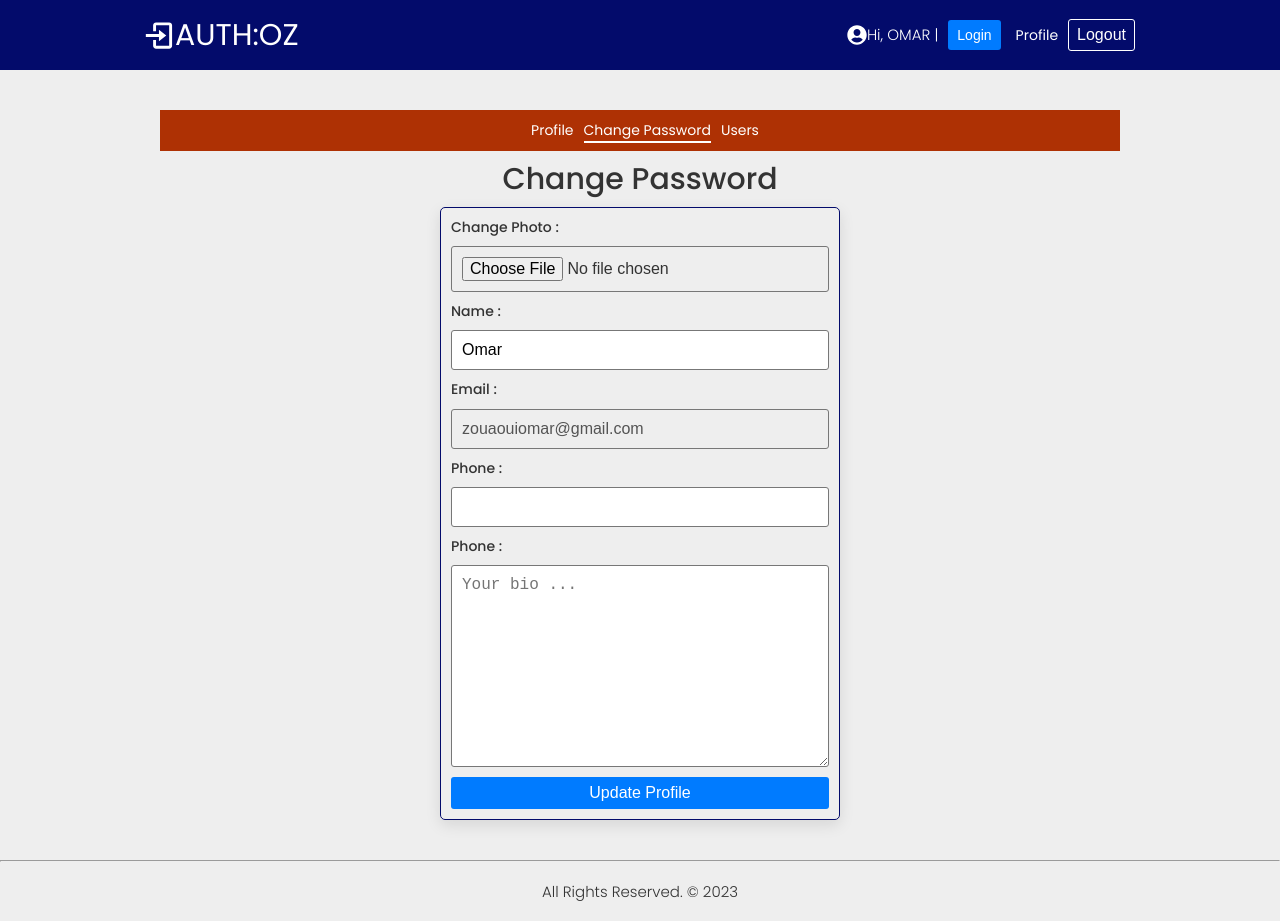
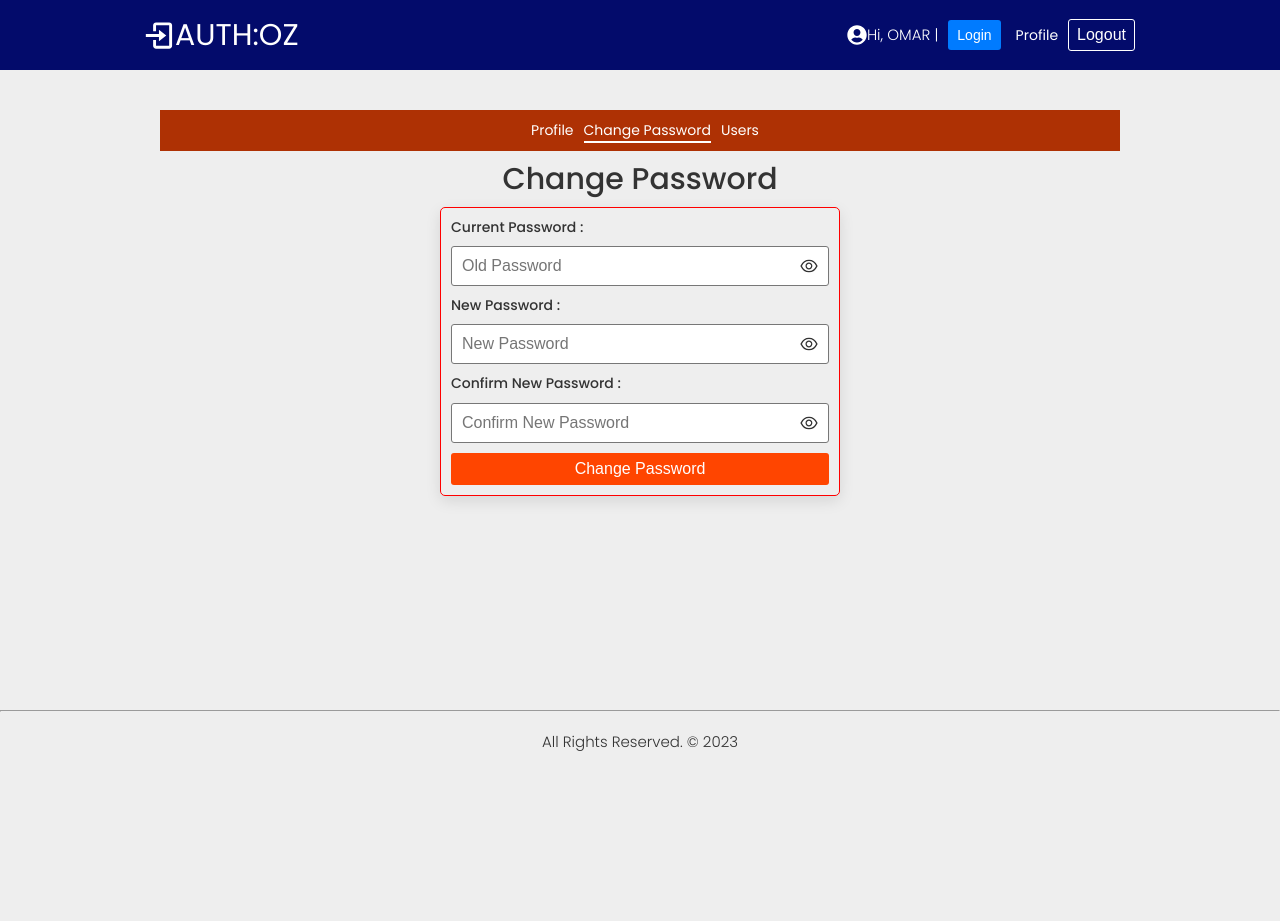
Before and after one commit to omarzouaoui/Frontend-Auth, a React (Create React App) app in the folder frontend/: page /changePassword in a window 1280 px wide. After the commit the page ends 800 px from the top, so only its background shows below. Built offline with nearby package versions, Linux system fonts and the light colour scheme.

Commit message:
Change Passord

```diff
--- a/frontend/src/pages/changePassword/ChangePassword.js
+++ b/frontend/src/pages/changePassword/ChangePassword.js
@@ -3,22 +3,19 @@ import { Card } from '../../components/card/Card'
 import profileImg from "../../assets/avatarr.png"
 import "./ChangePassword.scss"
 import { PageMenu } from '../../components/PageMenu/PageMenu'
+import { PasswordInput } from '../../components/passwordInput/PasswordInput'
 
 const initialState = {
-    name:"Omar",
-    email:"zouaouiomar@gmail.com",
-    phone:"",
-    bio:"",
-    photo:"",
-    role:"",
-    isVerified:false
+    oldPassword:"",
+    password:"",
+    password2:"",
 }
 
 export const ChangePassword = () => {
 
-    const [profile, setProfile] = useState(initialState)
+    const [formData, setFormData] = useState(initialState)
+    const { oldPassword, password, password2 }=formData
 
-    const handleImageChange = () =>{}
     const handleInputChange = ()=>{}
 
   return (
@@ -27,66 +24,43 @@ export const ChangePassword = () => {
         <div className='container'>
             <PageMenu/>
            <h2 className='--flex-center'>Change Password</h2>
-           <div className='--flex-center profile'>
+           <div className='--flex-center change-password'>
             <Card cardClass={"card"}>
                 <>
 
                     <form>
 
                         <p>
-                            <label>Change Photo :</label>
-                            <input
-                            type="file"
-                            accept='image/*'
-                            name='image'
-                            onChange={handleImageChange}
-                            />
-                        </p>
-
-                        <p>
-                            <label>Name :</label>
-                            <input
-                            type="text"
-                            name='name'
-                            value={profile.name}
+                            <label>Current Password :</label>
+                            <PasswordInput
+                            placeholder="Old Password"
+                            name="oldPassword"
+                            value={oldPassword}
                             onChange={handleInputChange}
                             />
                         </p>
 
                         <p>
-                            <label>Email :</label>
-                            <input
-                            type="email"
-                            name='email'
-                            value={profile.email}
+                            <label>New Password :</label>
+                            <PasswordInput
+                            placeholder="New Password"
+                            name="password"
+                            value={password}
                             onChange={handleInputChange}
-                            disabled
-                            />
+                        />
                         </p>
 
                         <p>
-                            <label>Phone :</label>
-                            <input
-                            type="text"
-                            name='phone'
-                            value={profile.phone}
+                            <label>Confirm New Password :</label>
+                            <PasswordInput
+                            placeholder="Confirm New Password"
+                            name="password2"
+                            value={password2}
                             onChange={handleInputChange}
-                            />
+                        />
                         </p>
 
-                        <p>
-                            <label>Phone :</label>
-                            <textarea
-                            name='bio'
-                            value={profile.bio}
-                            onChange={handleInputChange}
-                            cols="30"
-                            rows="10"
-                            placeholder='Your bio ...'
-                            />
-                        </p>
-
-                        <button className='--btn --btn-primary --btn-block'>Update Profile</button>
+                        <button className='--btn --btn-danger --btn-block'>Change Password</button>
 
                     </form>
 
```
